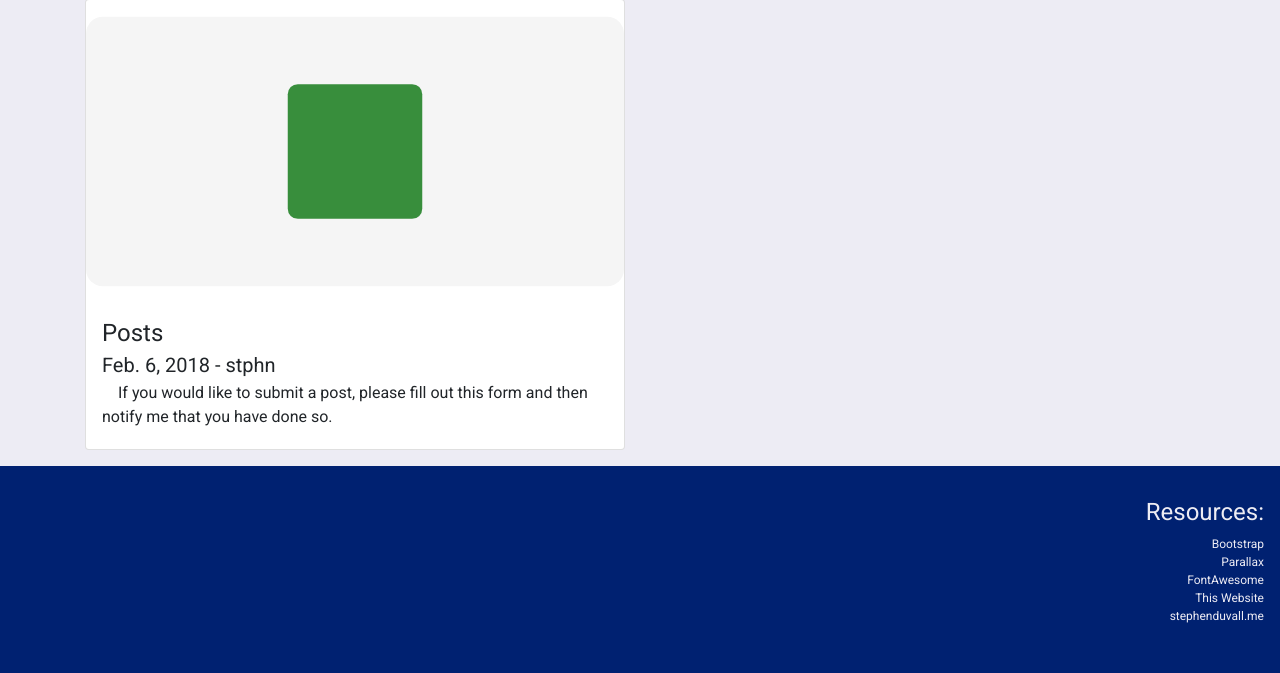
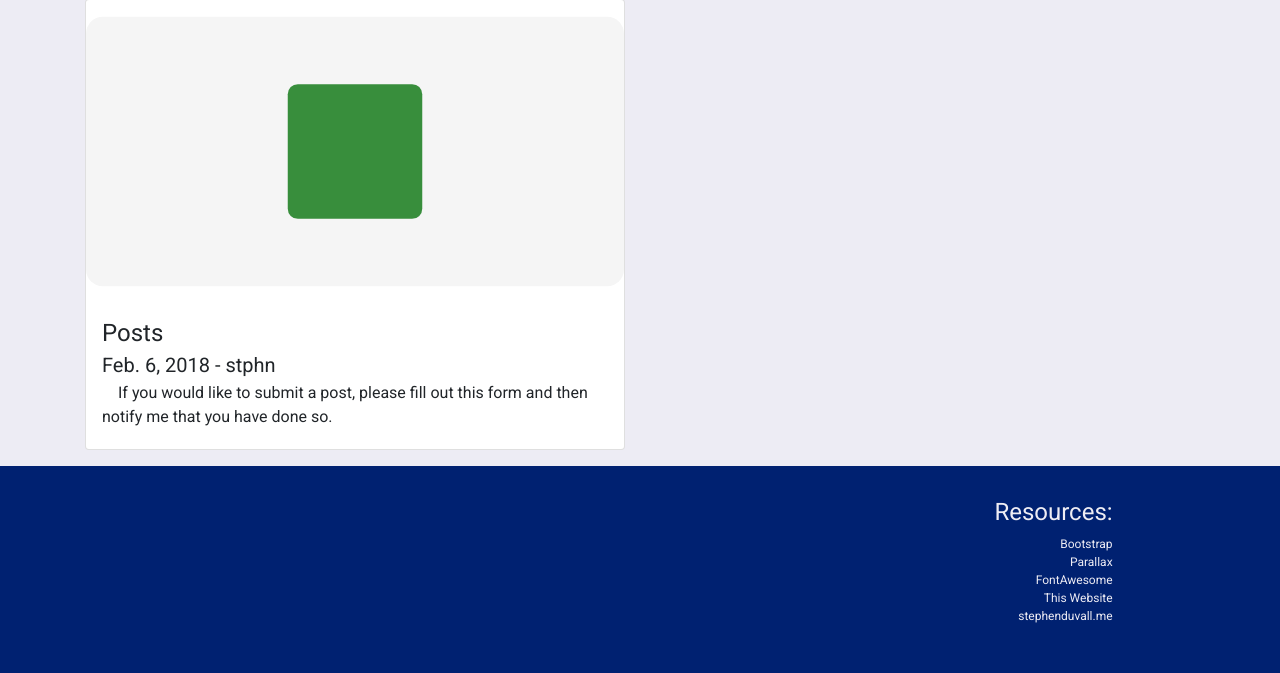
Before and after one commit to LHS-TSA/TSA-Website, a PHP site: page / in a window 1280 px wide. Shown: the part 3280-3953 px from the top of the page. Run offline with PHP 8.4, Linux system fonts and the light colour scheme; some libraries are stand-ins or nearby versions.

Commit message:
changed footer padding

```diff
--- a/css/main.css
+++ b/css/main.css
@@ -69,6 +69,7 @@ p.card-text {
 /*  Footer Designs
 /*/
 #footer {
+	padding: 0 13% 0 13%;
   min-height: 15vh;
   background-color: #002171;
   color: #eeedf4;
```
